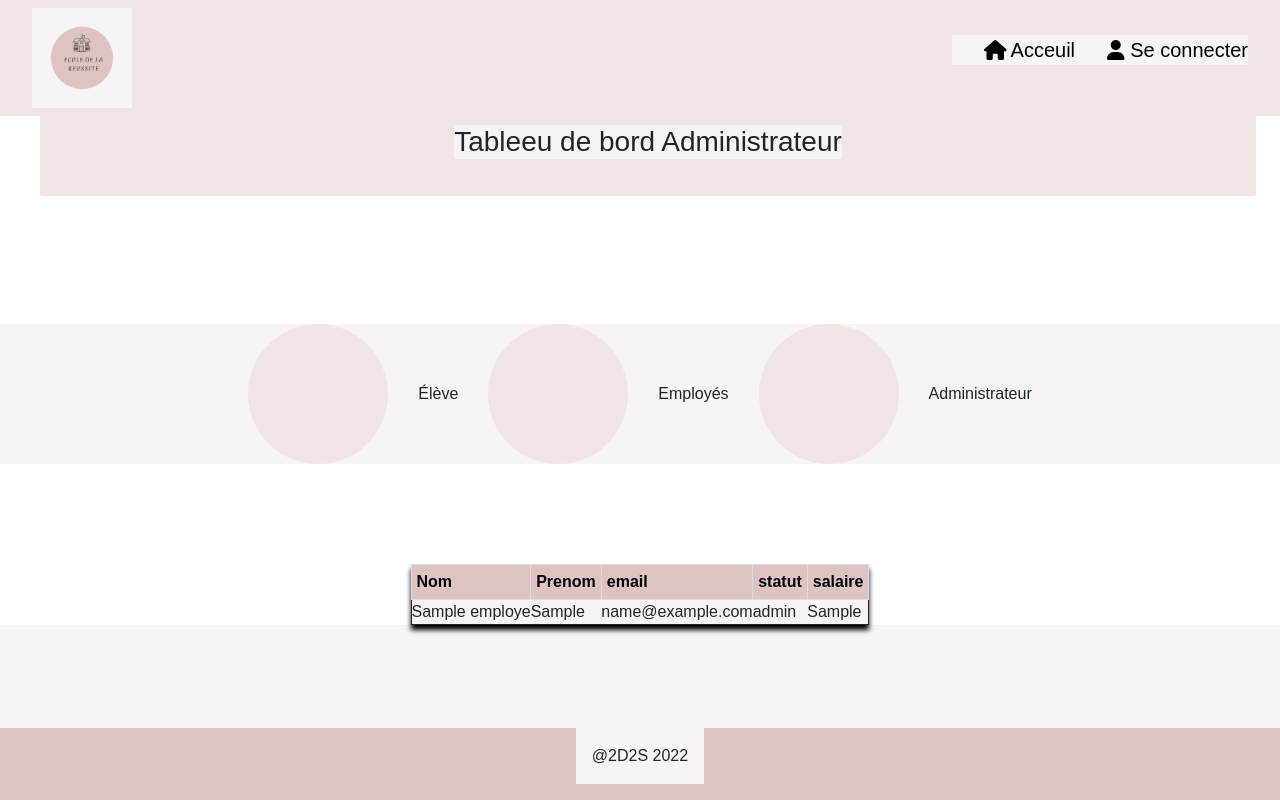
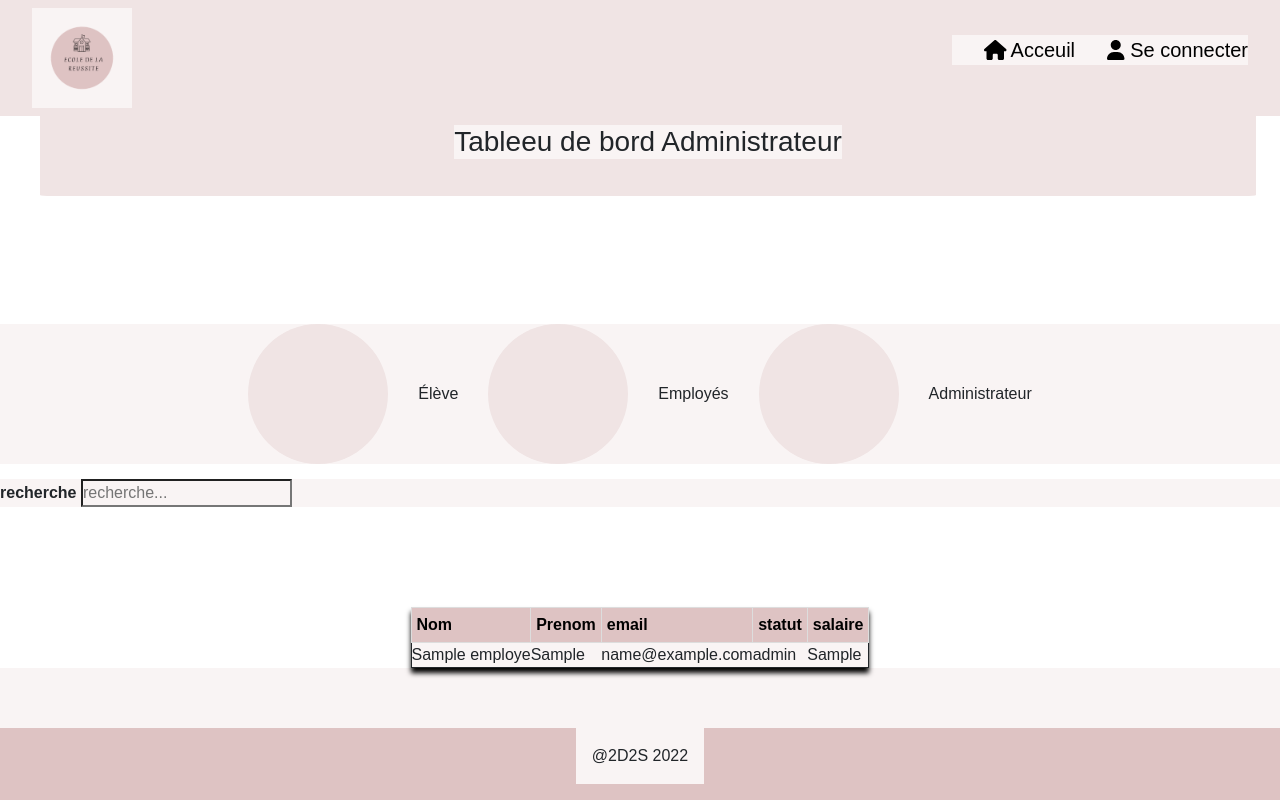
Before and after one commit to mouhamed1296/ecole_la_reussite, a PHP site: page /views/dashboardAdmin.php in a window 1280 px wide. Run offline with PHP 8.4, Linux system fonts and the light colour scheme; tables that the repository leaves empty or names only in its code hold one stand-in row (values such as "Sample post").

Commit message:
boutton recherche

```diff
--- a/views/listeEmploye.php
+++ b/views/listeEmploye.php
@@ -1,3 +1,8 @@
+<form>
+    <label><b>recherche</b></label>
+<input type="search" placeholder="recherche..." name="recherche">
+</form>
+
 <table>
         <tr>
             <th>Nom</th>
```
